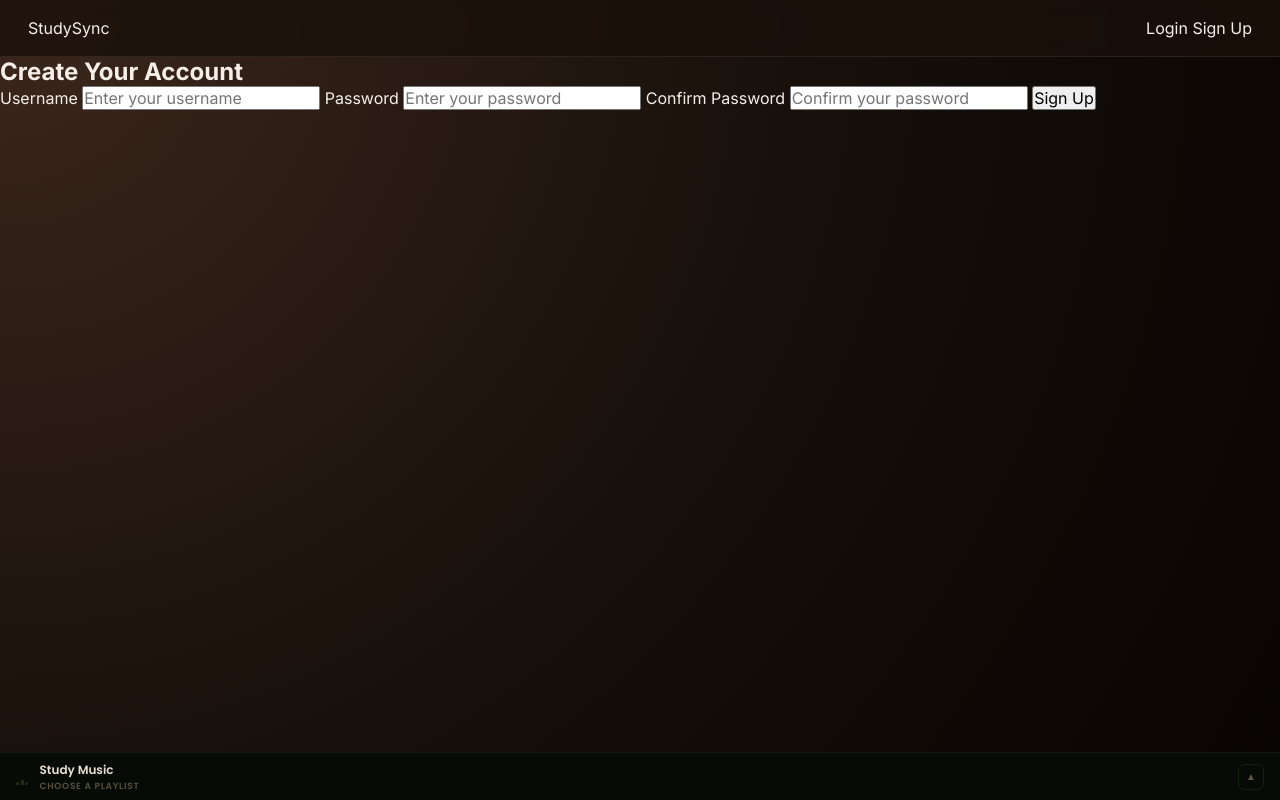
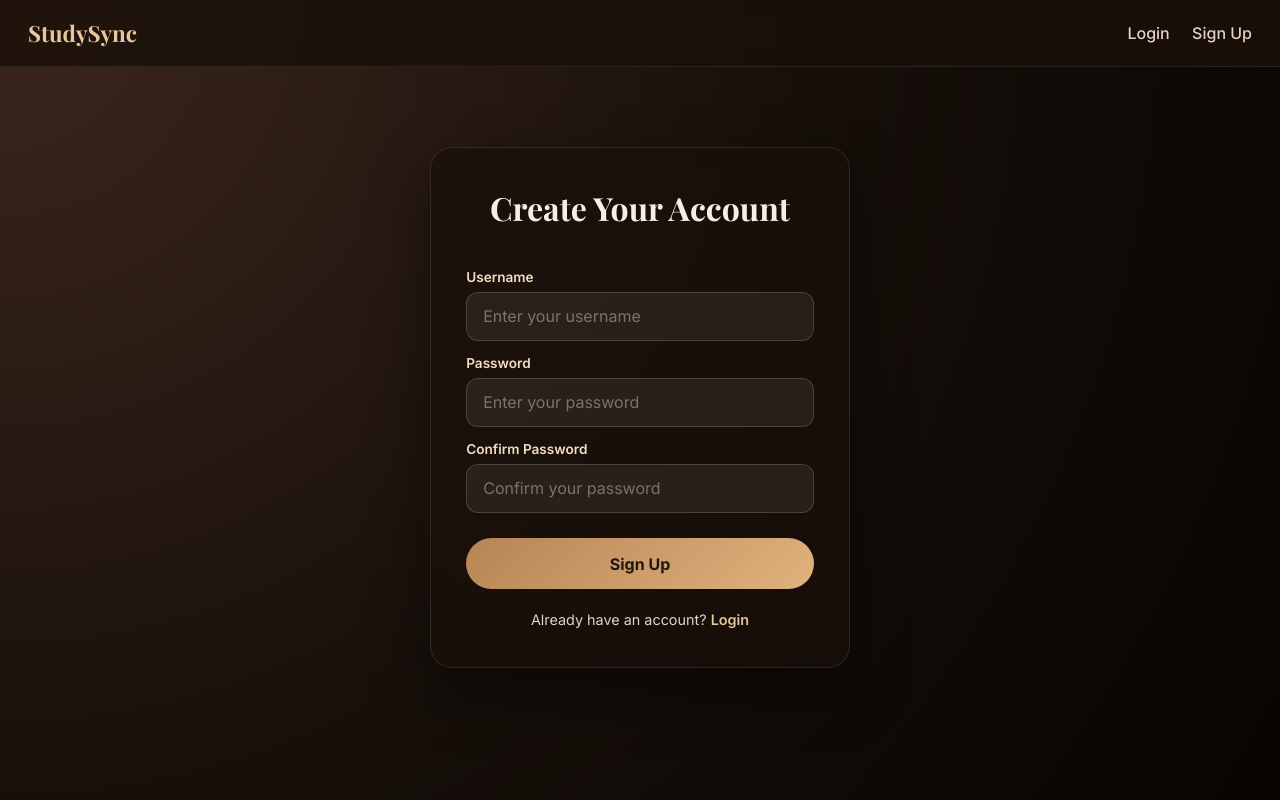
Before and after one commit to nahan03/StudySync, a Django app: page /signup/ in a window 1280 px wide. Run offline with Django 5.2, Linux system fonts and the light colour scheme.

Commit message:
Style login/signup pages and fix Schedule notification bugs
Co-Authored-By: Claude Sonnet 5.5 <noreply@anthropic.com>

```diff
--- a/core/static/css/style.css
+++ b/core/static/css/style.css
@@ -275,3 +275,140 @@ img {
     padding: 3.5rem 18px 2.5rem;
   }
 }
+/* ==============================
+   Auth pages (login / signup)
+============================== */
+.top-navbar .nav-left,
+.top-navbar .nav-right {
+  display: flex;
+  align-items: center;
+  gap: 1.4rem;
+}
+
+.top-navbar .brand {
+  font-family: 'Playfair Display', serif;
+  font-size: 1.4rem;
+  font-weight: 700;
+  color: #e8c79c;
+}
+
+.top-navbar .nav-link {
+  color: #e5d2c2;
+  font-weight: 500;
+  transition: color 0.2s ease;
+}
+
+.top-navbar .nav-link:hover {
+  color: #fff;
+}
+
+.auth-container {
+  width: min(92vw, 420px);
+  margin: 5rem auto 3rem;
+  padding: 2.4rem 2.2rem;
+  background: rgba(26, 16, 10, 0.72);
+  border: 1px solid rgba(255, 255, 255, 0.1);
+  border-radius: 22px;
+  backdrop-filter: blur(10px);
+  box-shadow: 0 24px 60px rgba(0, 0, 0, 0.45);
+}
+
+.auth-container h2 {
+  font-family: 'Playfair Display', serif;
+  font-size: 2rem;
+  text-align: center;
+  margin-bottom: 1.6rem;
+}
+
+.auth-container form {
+  display: flex;
+  flex-direction: column;
+}
+
+.auth-container label {
+  font-size: 0.85rem;
+  font-weight: 600;
+  color: #f3dec8;
+  margin: 0.9rem 0 0.4rem;
+}
+
+.auth-container input {
+  width: 100%;
+  padding: 0.85rem 1rem;
+  color: #f6efe8;
+  background: rgba(255, 255, 255, 0.07);
+  border: 1px solid rgba(255, 255, 255, 0.16);
+  border-radius: 12px;
+  outline: none;
+  transition: border-color 0.2s ease, background 0.2s ease;
+}
+
+.auth-container input::placeholder {
+  color: rgba(246, 239, 232, 0.4);
+}
+
+.auth-container input:focus {
+  border-color: #e0b27d;
+  background: rgba(255, 255, 255, 0.1);
+}
+
+.auth-btn {
+  margin-top: 1.6rem;
+  padding: 0.95rem;
+  border: none;
+  border-radius: 999px;
+  font-weight: 700;
+  color: #22180f;
+  background: linear-gradient(135deg, #b78555, #e0b27d);
+  transition: transform 0.2s ease, box-shadow 0.2s ease;
+}
+
+.auth-btn:hover {
+  transform: translateY(-2px);
+  box-shadow: 0 10px 24px rgba(224, 178, 125, 0.3);
+}
+
+.auth-container > p {
+  margin-top: 1.4rem;
+  text-align: center;
+  font-size: 0.9rem;
+  color: #e5d2c2;
+}
+
+.auth-container > p a {
+  color: #e8c79c;
+  font-weight: 600;
+}
+
+.auth-container > p a:hover {
+  text-decoration: underline;
+}
+
+.auth-container .alert {
+  padding: 0.75rem 1rem;
+  margin-bottom: 0.4rem;
+  border-radius: 12px;
+  font-size: 0.9rem;
+  background: rgba(255, 255, 255, 0.08);
+  border: 1px solid rgba(255, 255, 255, 0.14);
+}
+
+.auth-container .alert.error {
+  background: rgba(190, 60, 50, 0.2);
+  border-color: rgba(220, 90, 80, 0.5);
+  color: #ffd2cc;
+}
+
+.auth-container .alert.success {
+  background: rgba(90, 160, 90, 0.2);
+  border-color: rgba(120, 190, 120, 0.5);
+  color: #d4f2d4;
+}
+
+/* No music player when logged out */
+body.login-page #gmp-bar,
+body.login-page #gmp-panel,
+body.signup-page #gmp-bar,
+body.signup-page #gmp-panel {
+  display: none !important;
+}
--- a/core/templates/core/base.html
+++ b/core/templates/core/base.html
@@ -9,7 +9,7 @@
 
     {% load static %}
     <link rel="icon" href="{% static 'images/favicon.ico' %}">
-    <link rel="stylesheet" href="{% static 'css/style.css' %}?v=2">
+    <link rel="stylesheet" href="{% static 'css/style.css' %}?v=3">
     <link rel="stylesheet" href="{% static 'css/alert.css' %}">
     <link rel="stylesheet" href="{% static 'css/music_player.css' %}?v=5">
     {% block extra_css %}{% endblock %}
--- a/core/templates/core/signup.html
+++ b/core/templates/core/signup.html
@@ -19,6 +19,9 @@
 
 <div class="auth-container">
     <h2 class="auth-title">Create Your Account</h2>
+    {% for message in messages %}
+        <div class="alert {{ message.tags }}">{{ message }}</div>
+    {% endfor %}
 
     <form method="POST" class="auth-form">
         {% csrf_token %}
@@ -33,5 +36,6 @@
 
         <button type="submit" class="auth-btn">Sign Up</button>
     </form>
+    <p>Already have an account? <a href="{% url 'login' %}">Login</a></p>
 </div>
 {% endblock %}
```
Also changed, not shown: core/templates/core/home.html (+9 -5 lines), core/templates/core/schedule.html (+36 -14 lines).
